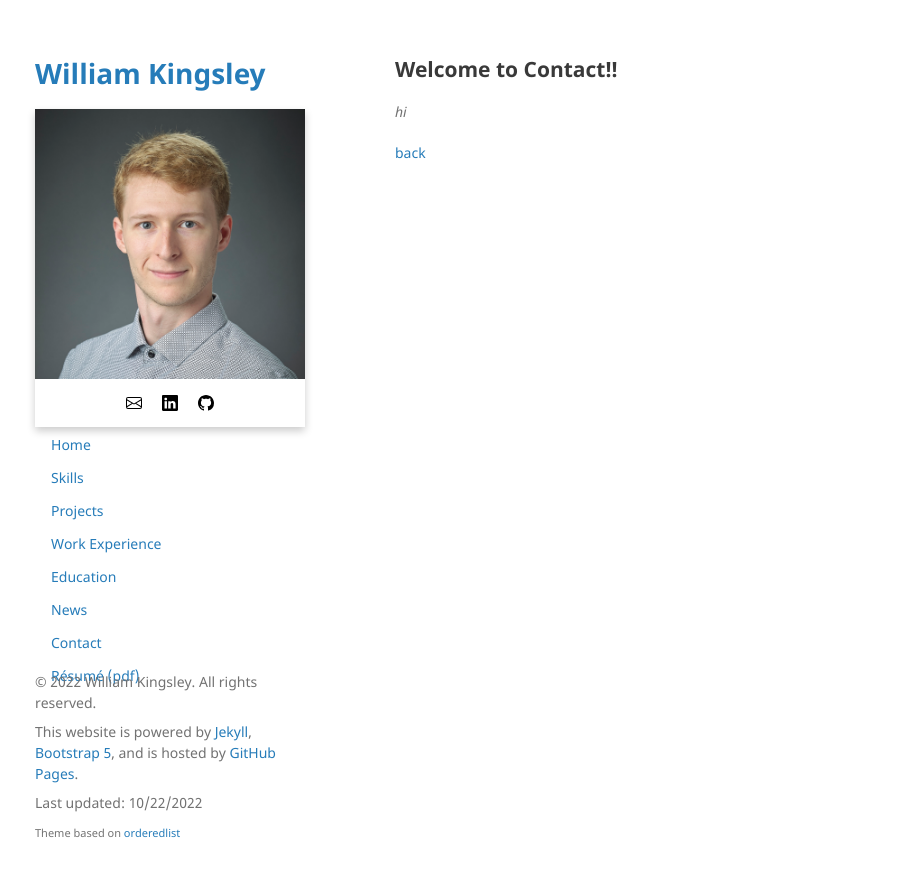
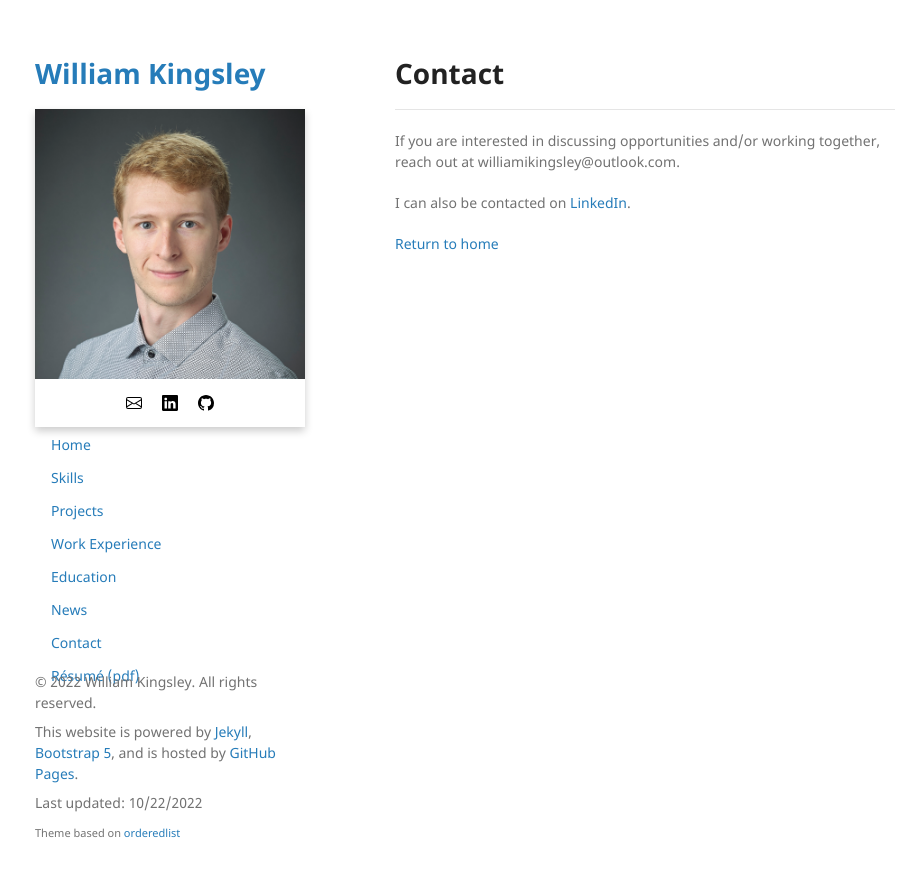
Before and after one commit to data-programmer/data-programmer.github.io, a Jekyll site: the page built from contact.md, in a window 1280 px wide. Shown: the top 877 px of the page, without its empty margins (175-1085 px from the left). Built offline with Jekyll 4.4.1, drawn with Linux system fonts in a browser that asks for light colours; our own code applies the rules of GitHub Pages for plain Markdown files.

Commit message:
Adding contact session

```diff
--- a/_includes/news.html
+++ b/_includes/news.html
@@ -1,3 +1,4 @@
+<hr>
 {% for item in site.data.news %}
 {% if item.show %}
 <div class="news-item">
--- a/_layouts/default.html
+++ b/_layouts/default.html
@@ -8,7 +8,7 @@
           <a href="{{ site.baseurl }}/">{{ site.data.settings.title }}</a>
         </h1>
 
-        {% include contact.html %}
+        {% include profile.html %}
 
         {% include navigation.html %}
 
--- a/contact.md
+++ b/contact.md
@@ -2,8 +2,12 @@
 layout: default
 ---
 
-## Welcome to Contact!!
+# Contact
 
-_hi_
+* * *
 
-[back](./)
+If you are interested in discussing opportunities and/or working together, reach out at {{ site.data.settings.email }}.
+
+I can also be contacted on [LinkedIn](https://www.linkedin.com/in/williamkingsley).
+
+[Return to home](./)
```
Also changed, not shown: _includes/profile.html (renamed from _includes/contact.html).
